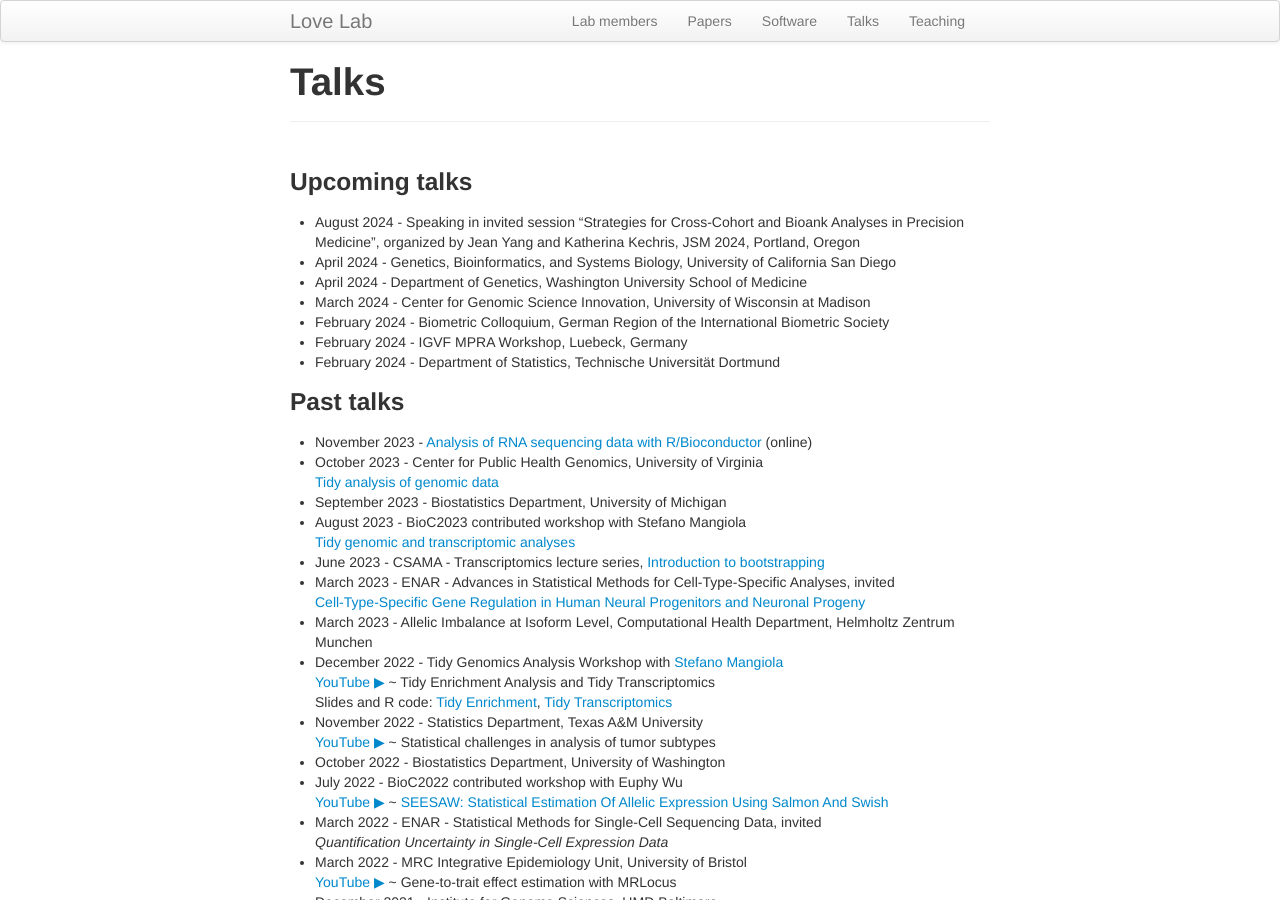
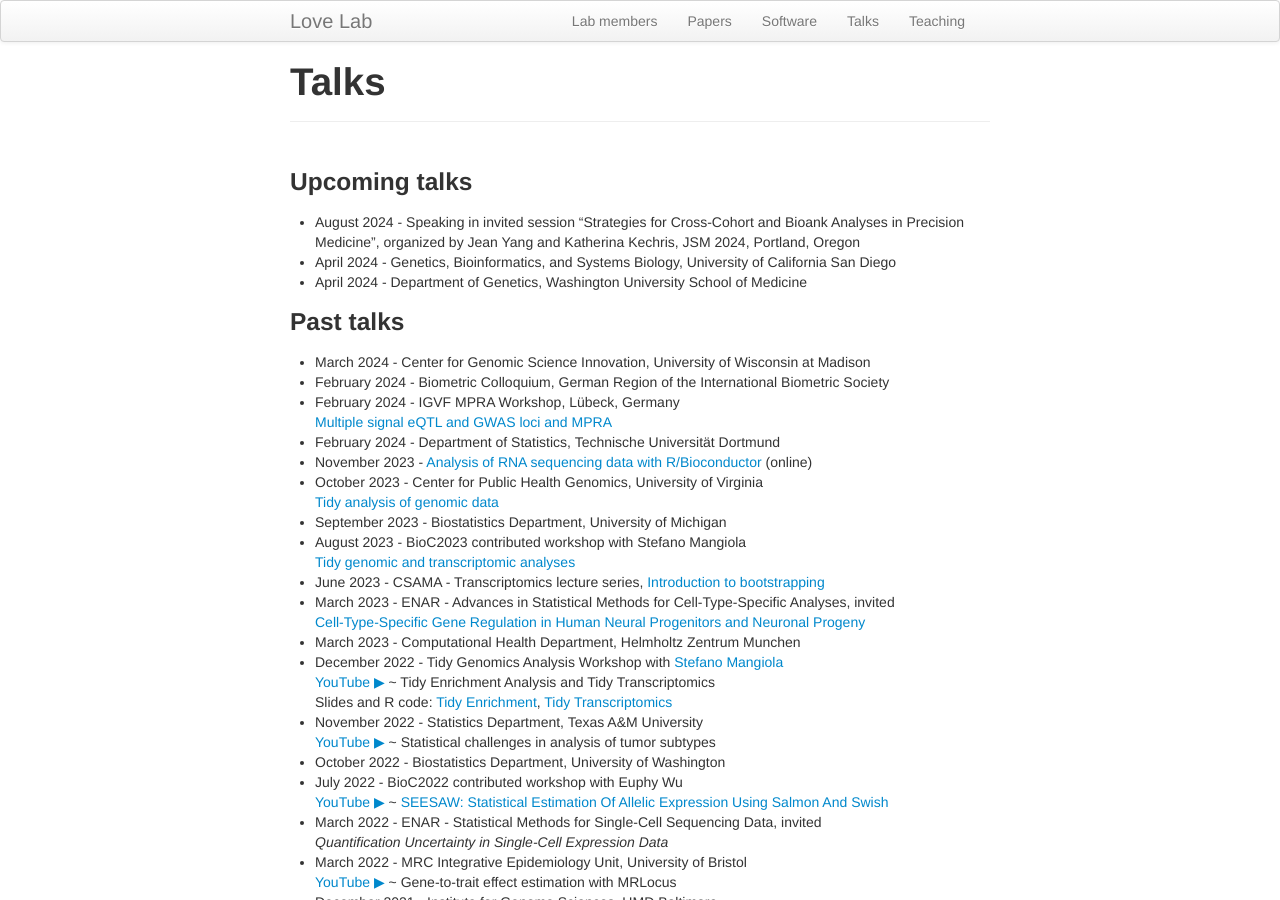
Before and after one commit to mikelove/mikelove.github.io, a Jekyll site: the page built from pages/talks.md, in a window 1280 px wide and 900 px high. Built offline with Jekyll 4.4.1, drawn with Linux system fonts in a browser that asks for light colours.

Commit message:
update talks

```diff
--- a/pages/talks.md
+++ b/pages/talks.md
@@ -8,13 +8,13 @@ title: "Talks"
 * August 2024 - Speaking in invited session "Strategies for Cross-Cohort and Bioank Analyses in Precision Medicine", organized by Jean Yang and Katherina Kechris, JSM 2024, Portland, Oregon
 * April 2024 - Genetics, Bioinformatics, and Systems Biology, University of California San Diego
 * April 2024 - Department of Genetics, Washington University School of Medicine
-* March 2024 - Center for Genomic Science Innovation, University of Wisconsin at Madison
-* February 2024 - Biometric Colloquium, German Region of the International Biometric Society
-* February 2024 - IGVF MPRA Workshop, Luebeck, Germany
-* February 2024 - Department of Statistics, Technische Universität Dortmund
 
 ### Past talks
 
+* March 2024 - Center for Genomic Science Innovation, University of Wisconsin at Madison
+* February 2024 - Biometric Colloquium, German Region of the International Biometric Society
+* February 2024 - IGVF MPRA Workshop, Lübeck, Germany <br/> [Multiple signal eQTL and GWAS loci and MPRA](https://bit.ly/mpra-gwas-lubeck-2024)
+* February 2024 - Department of Statistics, Technische Universität Dortmund
 * November 2023 - [Analysis of RNA sequencing data with R/Bioconductor](https://www.physalia-courses.org/courses-workshops/course19/) (online)
 * October 2023 - Center for Public Health Genomics, University of Virginia <br/> [Tidy analysis of genomic data](https://github.com/tidyomics/tidy-genomics-talk/blob/main/tidy-genomics-talk.pdf)
 * September 2023 - Biostatistics Department, University of Michigan
@@ -23,8 +23,7 @@ title: "Talks"
 * March 2023 - ENAR - Advances in Statistical Methods for
   Cell-Type-Specific Analyses, invited <br/>
   [Cell-Type-Specific Gene Regulation in Human Neural Progenitors and Neuronal Progeny](https://docs.google.com/presentation/d/12GcyOu2PMRrqz1Pn6IwRP6FeNxiAZ4nHlWKivGc-9DQ/edit?usp=sharing)
-* March 2023 - Allelic Imbalance at Isoform Level, Computational
-  Health Department, Helmholtz Zentrum Munchen
+* March 2023 - Computational Health Department, Helmholtz Zentrum Munchen
 * December 2022 - Tidy Genomics Analysis Workshop with [Stefano Mangiola](https://github.com/stemangiola) <br/>
   [YouTube ▶](https://www.youtube.com/watch?v=nXxTGoBJYHM) ~ Tidy Enrichment Analysis and Tidy Transcriptomics <br/>
   Slides and R code: [Tidy Enrichment](https://github.com/tidyomics/tidy-genomics-talk#readme), [Tidy Transcriptomics](https://github.com/tidytranscriptomics-workshops/LoveMangiola2022_tidytranscriptomics)
```
